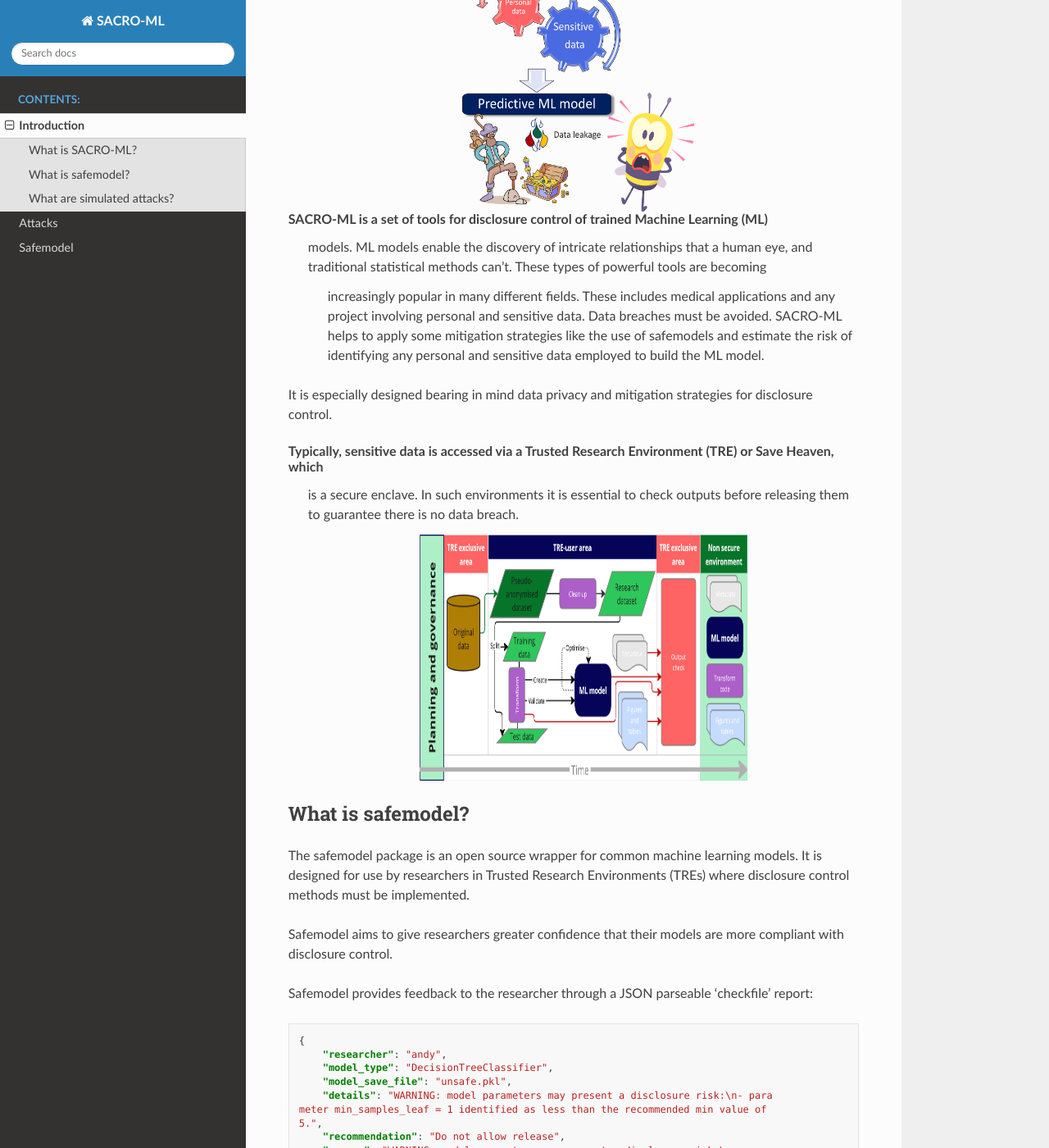
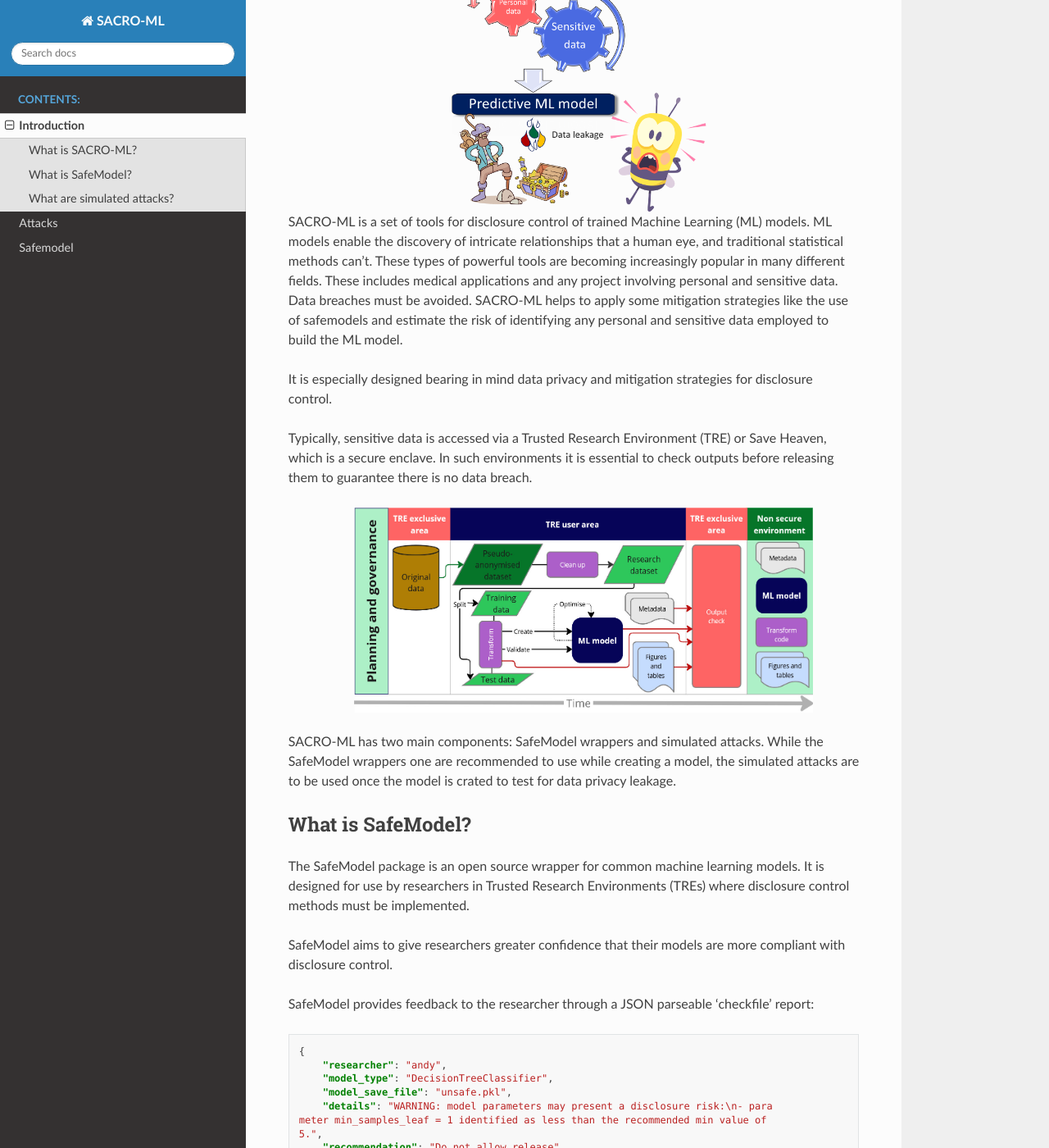
Before and after one commit to AI-SDC/SACRO-ML, a Sphinx documentation site: the page built from docs/source/introduction.rst, in a window 1280 px wide and 1400 px high, scrolled down 307 px. Shown: the whole window at 82% size. Built offline with Sphinx 7.4.7 and the Read the Docs theme 3.1.0, drawn with Linux system fonts in a browser that asks for light colours.

Commit message:
Text format fix
Fixed format display of text.
Added a some text about SACRO-ML components.
Changed diagram of TRE ML project timeline.

```diff
--- a/docs/source/introduction.rst
+++ b/docs/source/introduction.rst
@@ -5,42 +5,44 @@
 -----------------
 
 .. image:: images/ML_leakage_bee.png
-    :width: 320px
+    :width: 350px
     :align: center
     :height: 350px
     :alt: Data breaches of sensitive and personal data must be avoided.
 
 SACRO-ML is a set of tools for disclosure control of trained Machine Learning (ML)
- models. ML models enable the discovery of intricate relationships that a human eye,
- and traditional statistical methods can’t. These types of powerful tools are becoming
-  increasingly popular in many different fields. These includes medical applications
-  and any project involving personal and sensitive data. Data breaches must be avoided.
-  SACRO-ML helps to apply some mitigation strategies like the use of safemodels and
-  estimate the risk of identifying any personal and sensitive data employed to build the ML model.
+models. ML models enable the discovery of intricate relationships that a human eye,
+and traditional statistical methods can’t. These types of powerful tools are becoming
+increasingly popular in many different fields. These includes medical applications
+and any project involving personal and sensitive data. Data breaches must be avoided.
+SACRO-ML helps to apply some mitigation strategies like the use of safemodels and
+estimate the risk of identifying any personal and sensitive data employed to build the ML model.
 
 It is especially designed bearing in mind data privacy and mitigation strategies for disclosure control.
 
 Typically, sensitive data is accessed via a Trusted Research Environment (TRE) or Save Heaven, which
- is a secure enclave. In such environments it is essential to check outputs before releasing them to
- guarantee there is no data breach.
+is a secure enclave. In such environments it is essential to check outputs before releasing them to
+guarantee there is no data breach.
 
- .. image:: images/TRE-project-outputcheck-overview.jpg
-    :width: 400px
+ .. image:: images/TRE-ML-project-timeline.jpg
+    :width: 560px
     :align: center
-    :height: 300px
+    :height: 250px
     :alt: Timeline of a life cycle of a ML model containing sensitive and personal data.
 
-What is safemodel?
+SACRO-ML has two main components: SafeModel wrappers and simulated attacks. While the SafeModel wrappers one are recommended to use while creating a model, the simulated attacks are to be used once the model is crated to test for data privacy leakage.
+
+What is SafeModel?
 ------------------
 
-The safemodel package is an open source wrapper for common machine learning
+The SafeModel package is an open source wrapper for common machine learning
 models. It is designed for use by researchers in Trusted Research Environments
 (TREs) where disclosure control methods must be implemented.
 
-Safemodel aims to give researchers greater confidence that their models are
+SafeModel aims to give researchers greater confidence that their models are
 more compliant with disclosure control.
 
-Safemodel provides feedback to the researcher through a JSON parseable
+SafeModel provides feedback to the researcher through a JSON parseable
 'checkfile' report:
 
 .. code-block:: json
```
Also changed, not shown: docs/source/images/TRE-ML-project-timeline.jpg (added), docs/source/images/TRE-project-outputcheck-overview.jpg (deleted).
